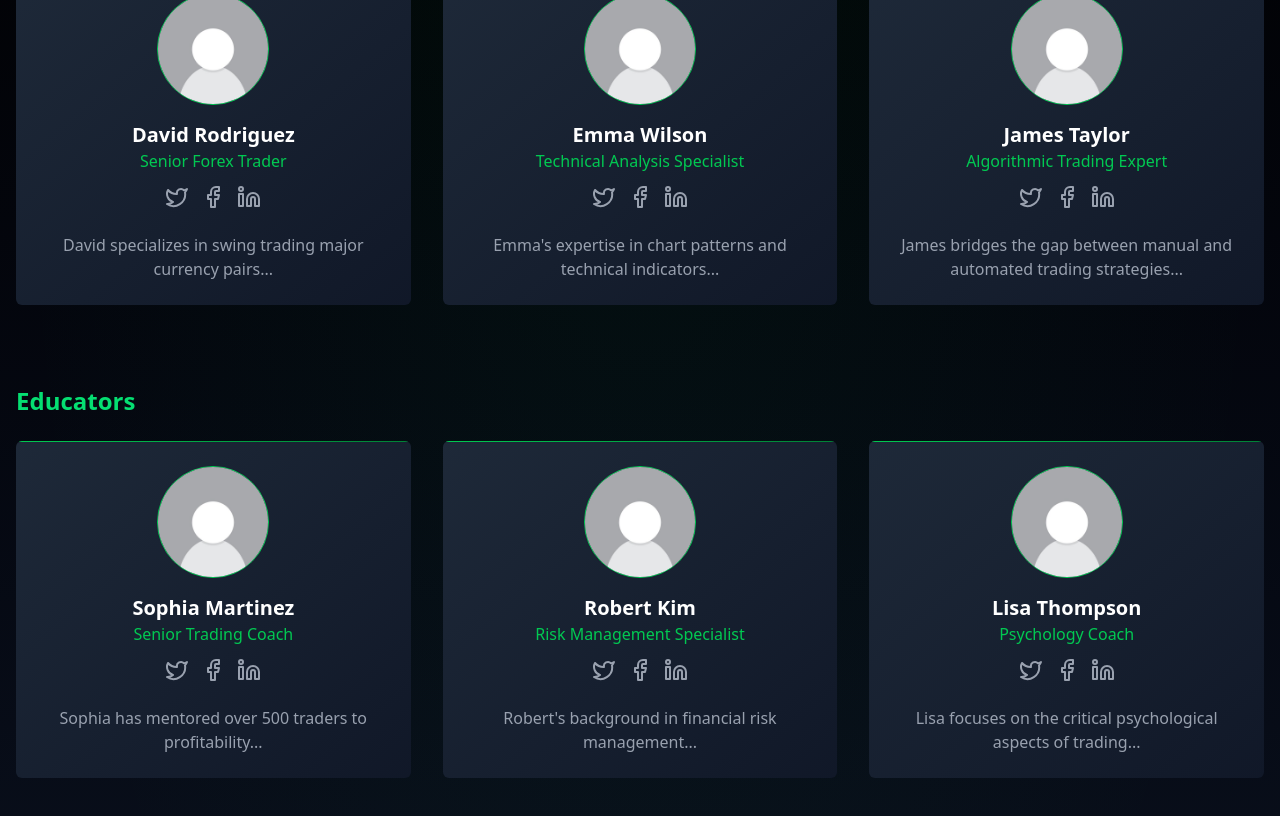
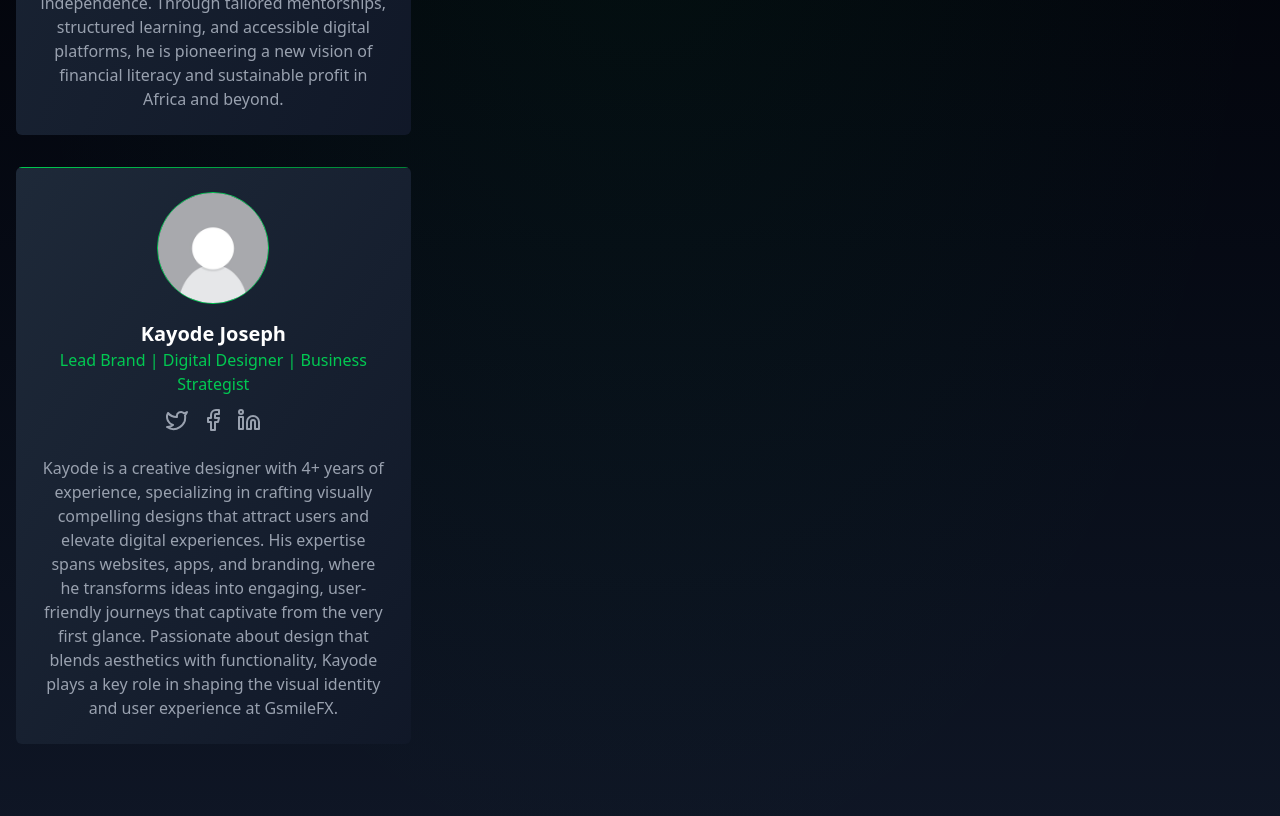
Before and after one commit to thejonasjon/gsmilefx-app, a React (Vite) app: page /team in a window 1280 px wide. Shown: the part 1980-2796 px from the top of the page. Built offline with nearby package versions, Linux system fonts and the light colour scheme.

Commit message:
code refactor and fixes

```diff
--- a/src/components/contact.jsx
+++ b/src/components/contact.jsx
@@ -119,6 +119,7 @@ export default function Contact() {
               </div>
               <div>
                 <h3 className="text-xl font-bold text-white mb-2">Call Us</h3>
+                <p className="text-gray-400">+44 744 881 8564</p>
                 <p className="text-gray-400">+234 703 825 0033</p>
                 <p className="text-gray-400">+234 704 064 5831</p>
               </div>
--- a/src/components/team/join.jsx
+++ b/src/components/team/join.jsx
@@ -46,11 +46,14 @@ export default function TeamJoin() {
                 View Open Positions
                 <ChevronRight className="ml-2 h-5 w-5 group-hover:translate-x-1 transition-transform" />
               </Button>
-              <Button
-                className="border border-green-500/50 text-green-500 hover:bg-green-500/10 rounded-full px-8 h-14 text-lg font-medium"
+              <a
+                href="mailto:gsmilefx@gmail.com?subject=Support%20Request"
+                role="button"
+                aria-label="Send an email to support"
+                className="inline-flex items-center justify-center transition-colors duration-200 focus:outline-none cursor-pointer border border-green-500/50 text-green-500 hover:bg-green-500/10 rounded-full px-8 h-14 text-lg font-medium"
               >
                 Contact Support
-              </Button>
+              </a>
             </div>
           </div>
         </motion.div>
--- a/src/components/team/members.jsx
+++ b/src/components/team/members.jsx
@@ -9,101 +9,101 @@ export default function TeamMembers() {
       {
         name: "Godspower Ogaga S.",
         role: "Founder & CEO",
-        bio: "With over 5 years of forex trading experience...",
+        bio: "Godspower Ogaga is the visionary Founder and CEO of GsmileFX, an innovative Forex trading education brand committed to “Turning Skill into Profit.” With a dynamic blend of experience in education, healthcare administration, and financial markets, he brings a multidimensional perspective to leadership and mentorship. Holding certifications in Education and Healthcare Administration Godspower’s approach is rooted in structured learning, human empowerment, and professional excellence. His journey into Forex trading was born from a desire for personal freedom and has evolved into a mission to build globally competent traders through GsmileFX. His unique ability to demystify complex concepts like Smart Money Concepts (SMC), market structure, and price action has empowered hundreds of traders across various levels. Under his guidance, the GsmileFX Team is rapidly expanding—becoming a global movement dedicated to ethical, skill-based trading. Godspower is not only a skilled trader and educator; he’s a community builder, mentor, and advocate for financial independence. Through tailored mentorships, structured learning, and accessible digital platforms, he is pioneering a new vision of financial literacy and sustainable profit in Africa and beyond.",
         image: "",
         social: { twitter: "#", facebook: "#", linkedin: "#" },
       },
       {
         name: "Godwin Ochigbo",
         role: "CTO",
-        bio: "Godwin brings 6 years of institutional trading experience...",
+        bio: "Godwin Ochigbo is the forward-thinking Chief Technology Officer of GsmileFX, where he leverages 6 years of institutional trading experience and a strong technology background to drive innovation in financial education. With a career that bridges finance, data-driven insights, and cutting-edge technology, he plays a crucial role in designing systems that make learning and trading seamless, scalable, and impactful. His expertise lies in building robust digital infrastructures, optimizing trading strategies, and ensuring that learners have access to tools that match global standards. At GsmileFX, Godwin leads the technology team with a vision of creating sustainable platforms that empower traders with both knowledge and practical application. Beyond his technical skillset, he is a mentor and problem-solver, dedicated to helping traders embrace data, discipline, and innovation in their journey to profitability. Godwin’s leadership continues to position GsmileFX at the forefront of fintech-driven trading education across Africa and beyond.",
         image: "",
         social: { twitter: "#", facebook: "#", linkedin: "#" },
       },
       {
         name: "Jonas John",
         role: "Head of IT",
-        bio: "Jonas has a unique talent for breaking down complex trading concepts...",
+        bio: "Jonas John is the Head of IT at GsmileFX, bringing a wealth of expertise in technology, systems management, and digital innovation. With a strong background in software development and IT infrastructure, Jonas plays a vital role in ensuring that the platforms supporting GsmileFX’s traders are secure, scalable, and efficient. He has a unique talent for breaking down complex trading and technical concepts into clear, practical solutions that empower learners at every level. Passionate about leveraging technology to simplify financial education, Jonas is dedicated to building tools and systems that make trading accessible, reliable, and impactful across Africa and beyond.",
         image: "",
         social: { twitter: "#", facebook: "#", linkedin: "#" },
       },
       {
-        name: "Kayode John",
+        name: "Kayode Joseph",
         role: "Lead Brand | Digital Designer | Business Strategist",
-        bio: "Kayode has a unique talent for breaking down complex trading concepts...",
+        bio: "Kayode is a creative designer with 4+ years of experience, specializing in crafting visually compelling designs that attract users and elevate digital experiences. His expertise spans websites, apps, and branding, where he transforms ideas into engaging, user-friendly journeys that captivate from the very first glance. Passionate about design that blends aesthetics with functionality, Kayode plays a key role in shaping the visual identity and user experience at GsmileFX.",
         image: "",
-        social: { twitter: "#", facebook: "#", linkedin: "#" },
+        social: { twitter: "https://x.com/0x_khayy", facebook: "#", linkedin: "https://www.linkedin.com/in/kayode-akinlade/" },
       },
     ],
-    traders: [
-      {
-        name: "David Rodriguez",
-        role: "Senior Forex Trader",
-        bio: "David specializes in swing trading major currency pairs...",
-        image: "",
-        social: { twitter: "#", facebook: "#", linkedin: "#" },
-      },
-      {
-        name: "Emma Wilson",
-        role: "Technical Analysis Specialist",
-        bio: "Emma's expertise in chart patterns and technical indicators...",
-        image: "",
-        social: { twitter: "#", facebook: "#", linkedin: "#" },
-      },
-      {
-        name: "James Taylor",
-        role: "Algorithmic Trading Expert",
-        bio: "James bridges the gap between manual and automated trading strategies...",
-        image: "",
-        social: { twitter: "#", facebook: "#", linkedin: "#" },
-      },
-    ],
-    educators: [
-      {
-        name: "Sophia Martinez",
-        role: "Senior Trading Coach",
-        bio: "Sophia has mentored over 500 traders to profitability...",
-        image: "",
-        social: { twitter: "#", facebook: "#", linkedin: "#" },
-      },
-      {
-        name: "Robert Kim",
-        role: "Risk Management Specialist",
-        bio: "Robert's background in financial risk management...",
-        image: "",
-        social: { twitter: "#", facebook: "#", linkedin: "#" },
-      },
-      {
-        name: "Lisa Thompson",
-        role: "Psychology Coach",
-        bio: "Lisa focuses on the critical psychological aspects of trading...",
-        image: "",
-        social: { twitter: "#", facebook: "#", linkedin: "#" },
-      },
-    ],
-    support: [
-      {
-        name: "Thomas Wright",
-        role: "Customer Success Manager",
-        bio: "Thomas ensures that every student receives support...",
-        image: "",
-        social: { twitter: "#", facebook: "#", linkedin: "#" },
-      },
-      {
-        name: "Olivia Garcia",
-        role: "Community Manager",
-        bio: "Olivia cultivates our vibrant trading community...",
-        image: "",
-        social: { twitter: "#", facebook: "#", linkedin: "#" },
-      },
-      {
-        name: "Daniel Lee",
-        role: "Technical Support Lead",
-        bio: "Daniel ensures that our learning platform operates flawlessly...",
-        image: "",
-        social: { twitter: "#", facebook: "#", linkedin: "#" },
-      },
-    ],
+    // traders: [
+    //   {
+    //     name: "David Rodriguez",
+    //     role: "Senior Forex Trader",
+    //     bio: "David specializes in swing trading major currency pairs...",
+    //     image: "",
+    //     social: { twitter: "#", facebook: "#", linkedin: "#" },
+    //   },
+    //   {
+    //     name: "Emma Wilson",
+    //     role: "Technical Analysis Specialist",
+    //     bio: "Emma's expertise in chart patterns and technical indicators...",
+    //     image: "",
+    //     social: { twitter: "#", facebook: "#", linkedin: "#" },
+    //   },
+    //   {
+    //     name: "James Taylor",
+    //     role: "Algorithmic Trading Expert",
+    //     bio: "James bridges the gap between manual and automated trading strategies...",
+    //     image: "",
+    //     social: { twitter: "#", facebook: "#", linkedin: "#" },
+    //   },
+    // ],
+    // educators: [
+    //   {
+    //     name: "Sophia Martinez",
+    //     role: "Senior Trading Coach",
+    //     bio: "Sophia has mentored over 500 traders to profitability...",
+    //     image: "",
+    //     social: { twitter: "#", facebook: "#", linkedin: "#" },
+    //   },
+    //   {
+    //     name: "Robert Kim",
+    //     role: "Risk Management Specialist",
+    //     bio: "Robert's background in financial risk management...",
+    //     image: "",
+    //     social: { twitter: "#", facebook: "#", linkedin: "#" },
+    //   },
+    //   {
+    //     name: "Lisa Thompson",
+    //     role: "Psychology Coach",
+    //     bio: "Lisa focuses on the critical psychological aspects of trading...",
+    //     image: "",
+    //     social: { twitter: "#", facebook: "#", linkedin: "#" },
+    //   },
+    // ],
+    // support: [
+    //   {
+    //     name: "Thomas Wright",
+    //     role: "Customer Success Manager",
+    //     bio: "Thomas ensures that every student receives support...",
+    //     image: "",
+    //     social: { twitter: "#", facebook: "#", linkedin: "#" },
+    //   },
+    //   {
+    //     name: "Olivia Garcia",
+    //     role: "Community Manager",
+    //     bio: "Olivia cultivates our vibrant trading community...",
+    //     image: "",
+    //     social: { twitter: "#", facebook: "#", linkedin: "#" },
+    //   },
+    //   {
+    //     name: "Daniel Lee",
+    //     role: "Technical Support Lead",
+    //     bio: "Daniel ensures that our learning platform operates flawlessly...",
+    //     image: "",
+    //     social: { twitter: "#", facebook: "#", linkedin: "#" },
+    //   },
+    // ],
   };
 
   return (
```
Also changed, not shown: src/components/footer.jsx (+21 -8 lines), src/components/hero.jsx (+8 -6 lines), src/components/navbar.jsx (+28 -42 lines), src/components/pricing-plans.jsx (+7 -5 lines), src/components/training-programs.jsx (+5 -3 lines), 2 other files (tests, documents, lock files or other folders).
